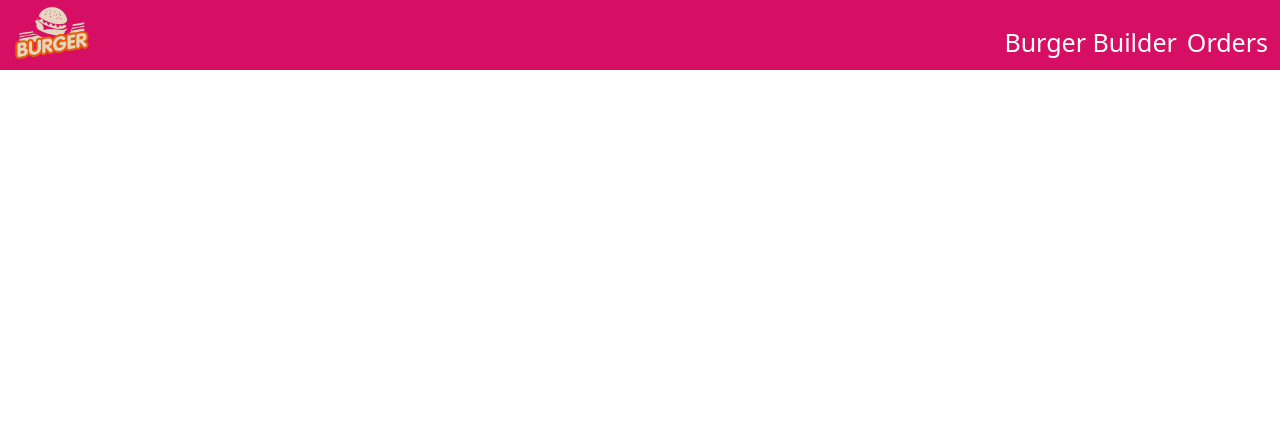
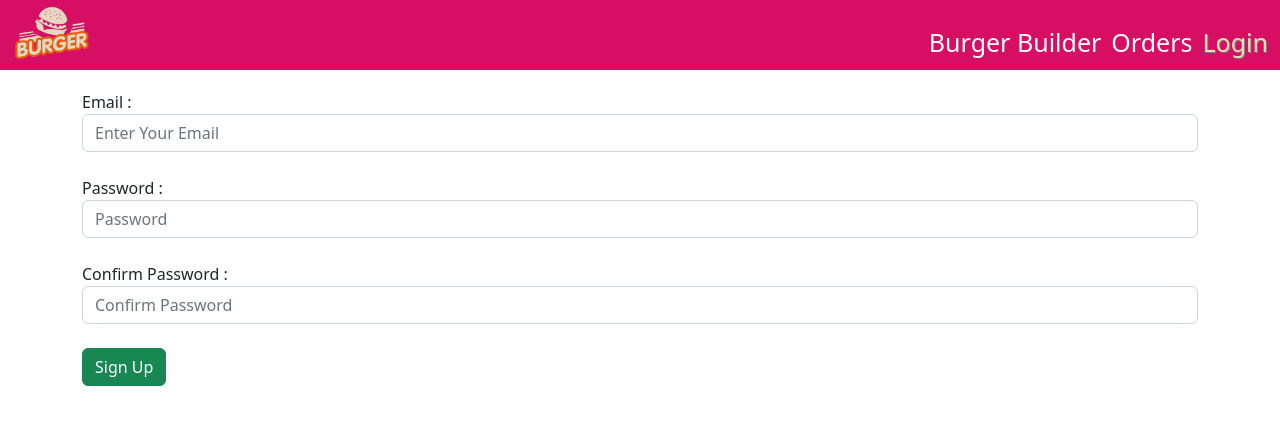
Before and after one commit to muzahid2559/Burger-Builder-project-with_React, a React (Create React App) app: page /login in a window 1280 px wide. Shown: the top 424 px of the page. Built offline with nearby package versions, Linux system fonts and the light colour scheme.

Commit message:
Creating the Auth Form using Formik

```diff
--- a/package.json
+++ b/package.json
@@ -8,6 +8,7 @@
     "@testing-library/user-event": "^13.5.0",
     "axios": "^0.27.2",
     "bootstrap": "^5.2.0",
+    "formik": "^2.2.9",
     "react": "^18.2.0",
     "react-dom": "^18.2.0",
     "react-popper": "^2.3.0",
--- /dev/null
+++ b/src/components/Auth/AuthForm.js
@@ -0,0 +1,72 @@
+import React, {Component} from "react";
+import {Formik} from 'formik';
+
+class AuthForm extends Component {
+    render() {
+        return (
+            <div>
+                <Formik
+                    initialValues={
+                        {
+                            email:"",
+                            password:"",
+                            passwordConfirm:"",
+                        }
+                    }
+
+                    onSubmit={
+                            (values) => {
+                                console.log(values)
+
+                            }
+                   }
+                >
+                    {({ values, handleChange, handleSubmit }) =>
+                        <div>
+                            <form onSubmit={handleSubmit}>
+                            <label htmlFor="email">Email : </label>
+                            <input
+                            name="email"
+                            placeholder="Enter Your Email"
+                            className="form-control"
+                            value={values.email}
+                            onChange={handleChange}
+                            />
+
+                            <br/>
+
+                            <label htmlFor="password">Password : </label>
+                            <input
+                            name="password"
+                            placeholder="Password"
+                            className="form-control"
+                            value={values.password}
+                            onChange={handleChange}
+                            />
+
+                            <br/>
+
+                            <label htmlFor="passwordConfirm">Confirm Password : </label>
+                            <input
+                            name="passwordConfirm"
+                            placeholder="Confirm Password"
+                            className="form-control"
+                            value={values.passwordConfirm}
+                            onChange={handleChange}
+                            />
+
+                            <br/>
+
+                            <button type="submit" className="btn btn-success">Sign Up</button>
+
+                            </form>
+                        </div>
+                    }
+
+                </Formik>
+            </div>
+        )
+    }
+}
+
+export default AuthForm;
--- a/src/components/Header/Header.js
+++ b/src/components/Header/Header.js
@@ -18,6 +18,10 @@ const Header = () =>{
                         <NavLink to="/orders" className="NavLink">Orders</NavLink>
                     </NavItem>
 
+                    <NavItem>
+                        <NavLink to="/login" className="NavLink">Login</NavLink>
+                    </NavItem>
+
                 </Nav>
            </Navbar>
         </div>
--- a/src/components/MainComponent.js
+++ b/src/components/MainComponent.js
@@ -4,6 +4,7 @@ import BurgerBuilder from "./BurgerBuilder/BurgerBuilder";
 import Orders from "./Orders/Orders";
 import Checkout from "./Orders/Checkout/Checkout";
 import { Routes, Route } from "react-router-dom";
+import AuthForm from "./Auth/AuthForm";
 
 const MainComponent  = props =>{
     return (
@@ -13,6 +14,7 @@ const MainComponent  = props =>{
                 <Routes>
                     <Route path="/orders" element= {<Orders/>}/>
                     <Route path="/checkout" element= {<Checkout/>}/>
+                    <Route path= "/login" element = {<AuthForm/>}/>
                     <Route path="/" element= {<BurgerBuilder/>}/>
                 </Routes>
             </div>
```
Also changed, not shown: 1 other file (tests, documents, lock files or other folders).
